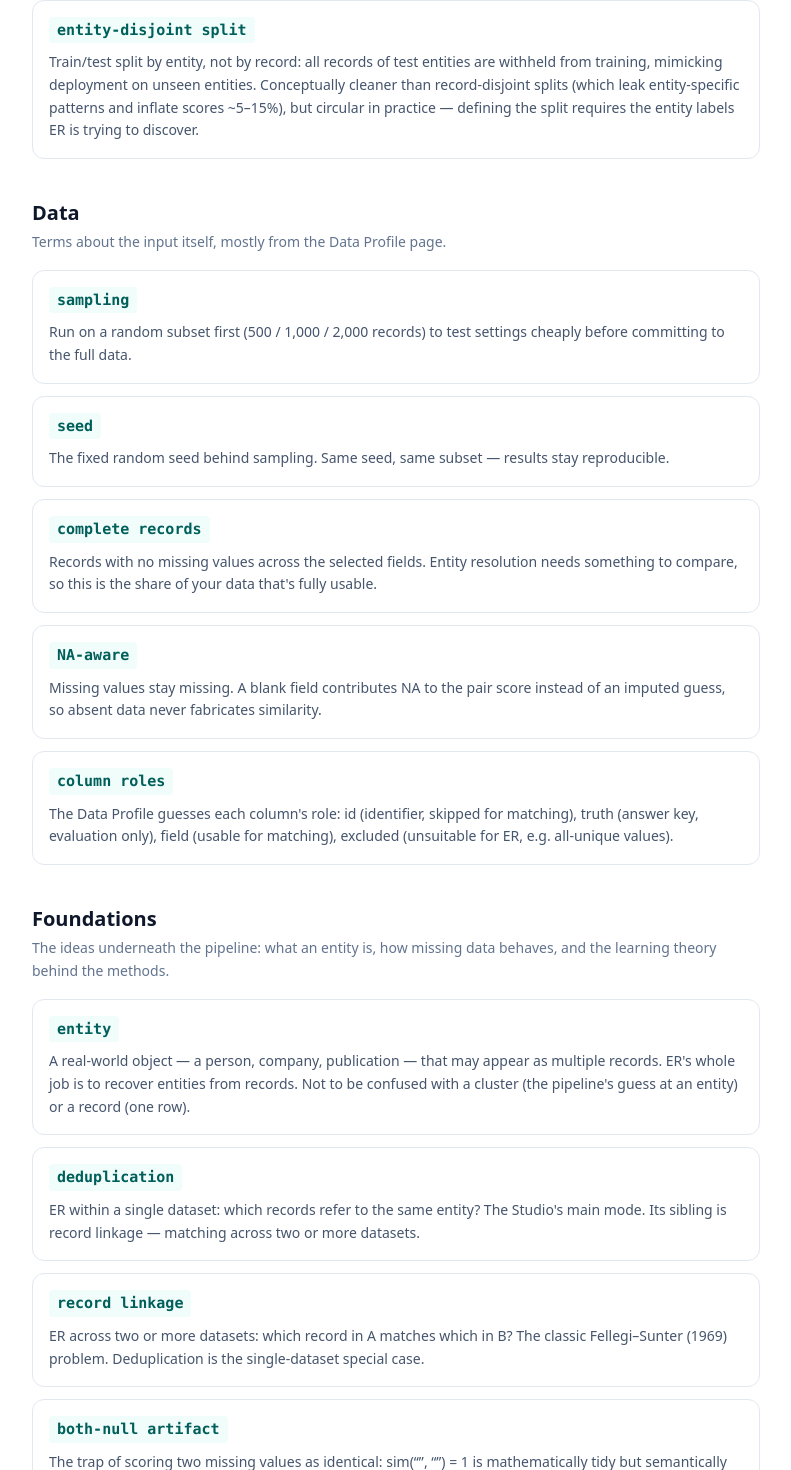
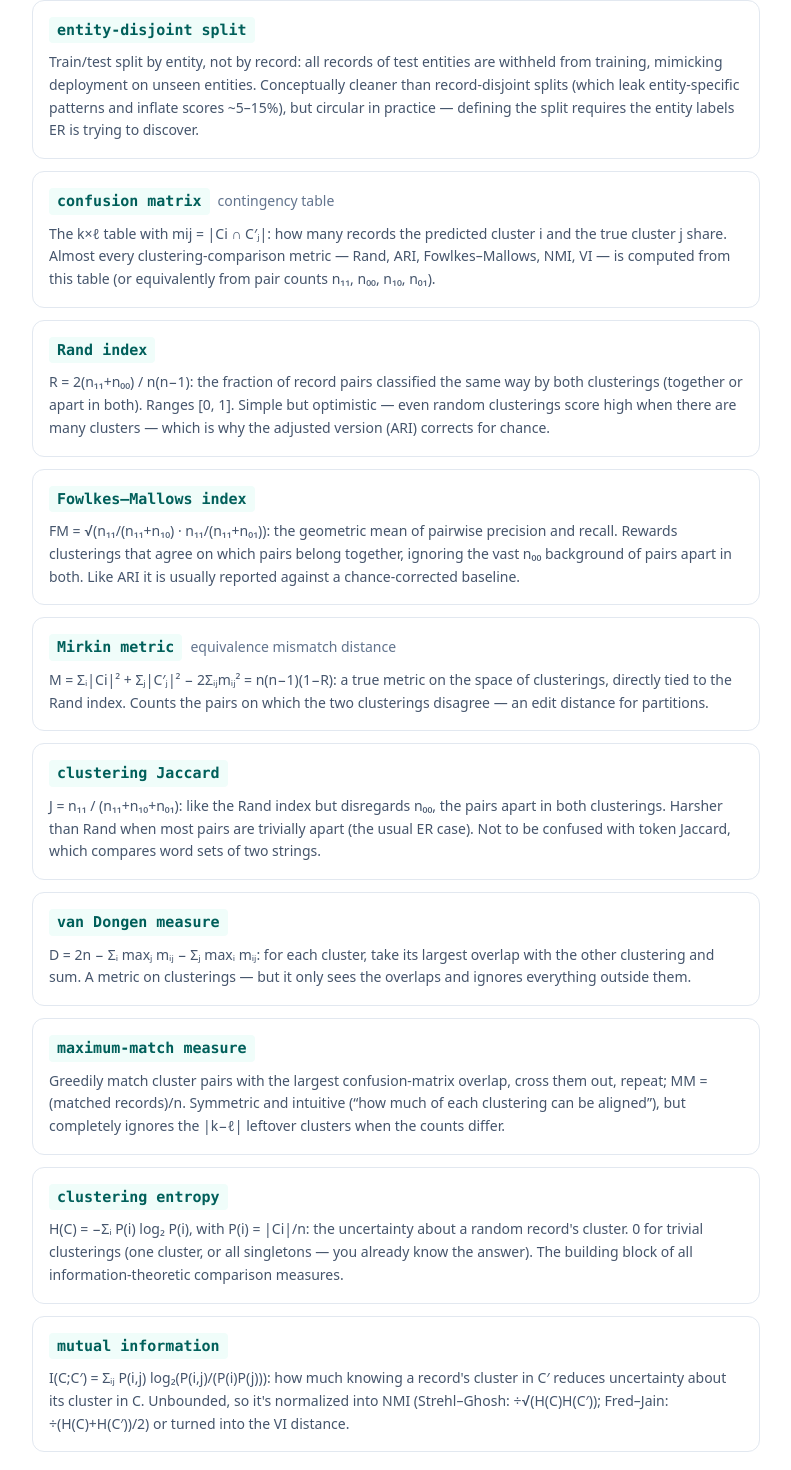
Before and after one commit to xinminchu/sandx, a Next.js app: page /glossary in a window 1280 px wide. Shown: the part 10382-11852 px from the top of the page, without its empty margins (244-1035 px from the left). Built offline with nearby package versions, Linux system fonts and the light colour scheme.

Commit message:
Glossary: add 10 clustering-comparison metrics from Wagner & Wagner 2007

```diff
--- a/app/components/glossary-data.ts
+++ b/app/components/glossary-data.ts
@@ -401,6 +401,53 @@ export const SECTIONS: { id: string; title: string; intro: string; entries: Entr
         term: "entity-disjoint split",
         body: "Train/test split by entity, not by record: all records of test entities are withheld from training, mimicking deployment on unseen entities. Conceptually cleaner than record-disjoint splits (which leak entity-specific patterns and inflate scores ~5–15%), but circular in practice — defining the split requires the entity labels ER is trying to discover.",
       },
+      {
+        id: "confusion-matrix",
+        term: "confusion matrix",
+        aka: "contingency table",
+        body: "The k×ℓ table with mij = |Ci ∩ C′ⱼ|: how many records the predicted cluster i and the true cluster j share. Almost every clustering-comparison metric — Rand, ARI, Fowlkes–Mallows, NMI, VI — is computed from this table (or equivalently from pair counts n₁₁, n₀₀, n₁₀, n₀₁).",
+      },
+      {
+        id: "rand-index",
+        term: "Rand index",
+        body: "R = 2(n₁₁+n₀₀) / n(n−1): the fraction of record pairs classified the same way by both clusterings (together or apart in both). Ranges [0, 1]. Simple but optimistic — even random clusterings score high when there are many clusters — which is why the adjusted version (ARI) corrects for chance.",
+      },
+      {
+        id: "fowlkes-mallows",
+        term: "Fowlkes–Mallows index",
+        body: "FM = √(n₁₁/(n₁₁+n₁₀) · n₁₁/(n₁₁+n₀₁)): the geometric mean of pairwise precision and recall. Rewards clusterings that agree on which pairs belong together, ignoring the vast n₀₀ background of pairs apart in both. Like ARI it is usually reported against a chance-corrected baseline.",
+      },
+      {
+        id: "mirkin-metric",
+        term: "Mirkin metric",
+        aka: "equivalence mismatch distance",
+        body: "M = Σᵢ|Ci|² + Σⱼ|C′ⱼ|² − 2Σᵢⱼmᵢⱼ² = n(n−1)(1−R): a true metric on the space of clusterings, directly tied to the Rand index. Counts the pairs on which the two clusterings disagree — an edit distance for partitions.",
+      },
+      {
+        id: "clustering-jaccard",
+        term: "clustering Jaccard",
+        body: "J = n₁₁ / (n₁₁+n₁₀+n₀₁): like the Rand index but disregards n₀₀, the pairs apart in both clusterings. Harsher than Rand when most pairs are trivially apart (the usual ER case). Not to be confused with token Jaccard, which compares word sets of two strings.",
+      },
+      {
+        id: "van-dongen",
+        term: "van Dongen measure",
+        body: "D = 2n − Σᵢ maxⱼ mᵢⱼ − Σⱼ maxᵢ mᵢⱼ: for each cluster, take its largest overlap with the other clustering and sum. A metric on clusterings — but it only sees the overlaps and ignores everything outside them.",
+      },
+      {
+        id: "maximum-match",
+        term: "maximum-match measure",
+        body: "Greedily match cluster pairs with the largest confusion-matrix overlap, cross them out, repeat; MM = (matched records)/n. Symmetric and intuitive (“how much of each clustering can be aligned”), but completely ignores the |k−ℓ| leftover clusters when the counts differ.",
+      },
+      {
+        id: "clustering-entropy",
+        term: "clustering entropy",
+        body: "H(C) = −Σᵢ P(i) log₂ P(i), with P(i) = |Ci|/n: the uncertainty about a random record's cluster. 0 for trivial clusterings (one cluster, or all singletons — you already know the answer). The building block of all information-theoretic comparison measures.",
+      },
+      {
+        id: "mutual-information",
+        term: "mutual information",
+        body: "I(C;C′) = Σᵢⱼ P(i,j) log₂(P(i,j)/(P(i)P(j))): how much knowing a record's cluster in C′ reduces uncertainty about its cluster in C. Unbounded, so it's normalized into NMI (Strehl–Ghosh: ÷√(H(C)H(C′)); Fred–Jain: ÷(H(C)+H(C′))/2) or turned into the VI distance.",
+      },
     ],
   },
   {
```
